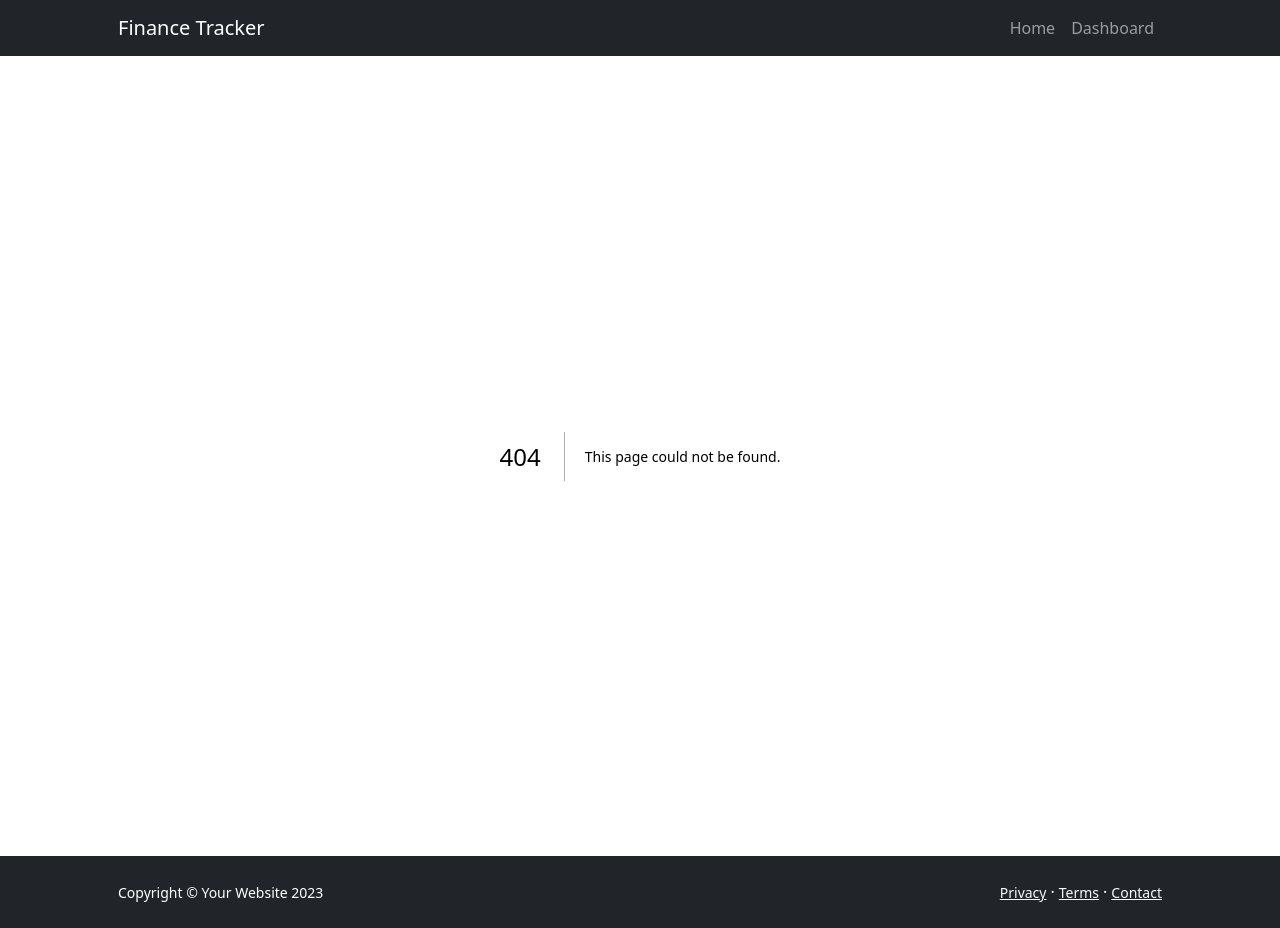
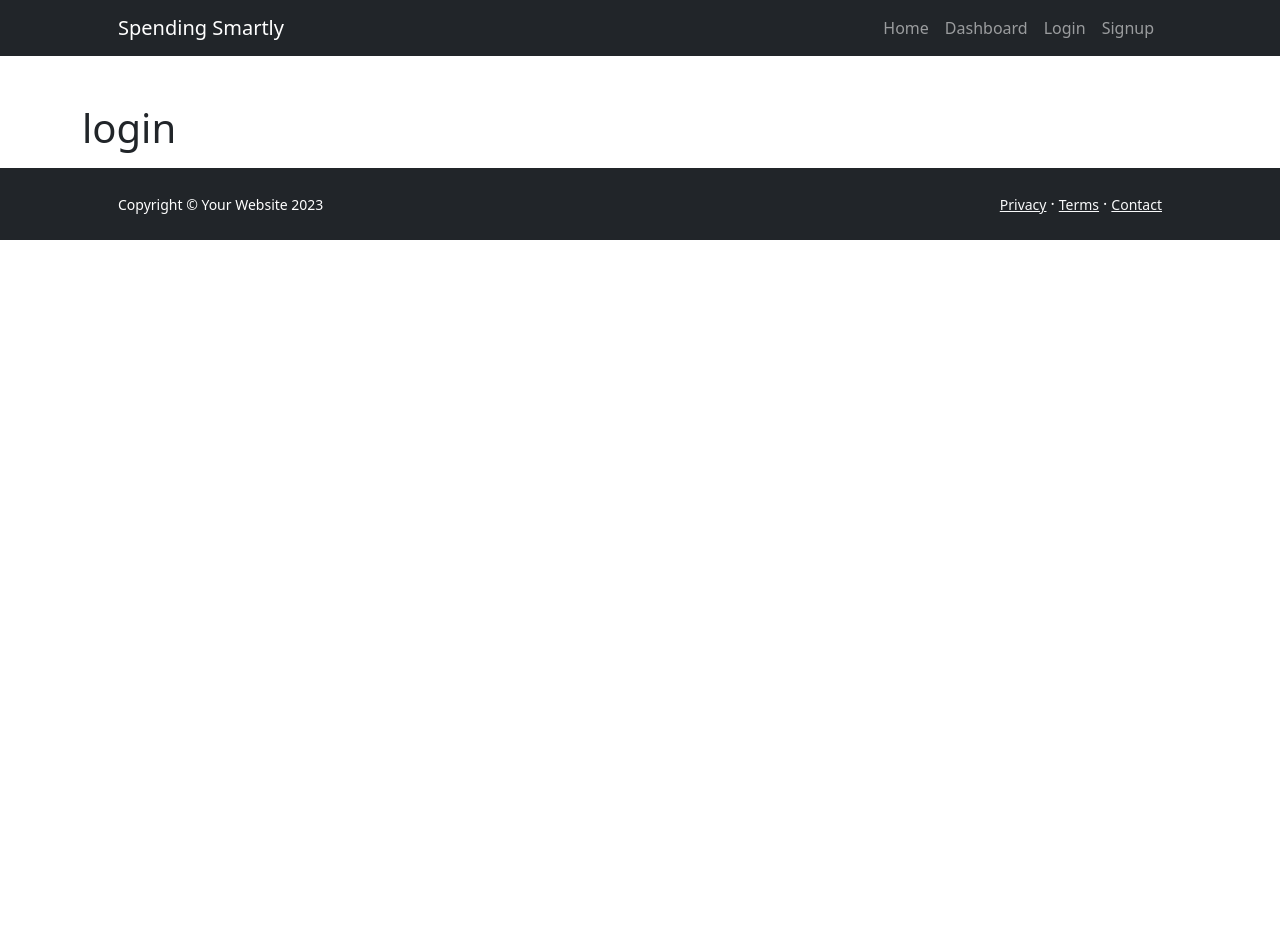
Before and after one commit to Adharrsh/finance-trackerfbla, a Next.js app: page /login in a window 1280 px wide. Before the commit this address had no page. After the commit the page ends 800 px from the top, so only its background shows below. Built offline with nearby package versions, Linux system fonts and the light colour scheme.

Commit message:
updated homepage

```diff
--- a/app/layout.tsx
+++ b/app/layout.tsx
@@ -1,6 +1,5 @@
-// src/app/layout.tsx
-import "bootstrap/dist/css/bootstrap.min.css"; // Import Bootstrap globally// Import your custom styles
-import styles from "./styles/Home.module.css";
+import "bootstrap/dist/css/bootstrap.min.css"; // Import Bootstrap globally
+import Navbar from "../components/Navbar"; // Import the Navbar component
 
 export default function Layout({ children }: { children: React.ReactNode }) {
   return (
@@ -13,57 +12,18 @@ export default function Layout({ children }: { children: React.ReactNode }) {
         />
         <meta name="description" content="" />
         <meta name="author" content="" />
-        <title>Finance Tracker</title> {/* Update title */}
-        {/* Add favicon */}
+        <title>Finance Tracker</title>
         <link rel="icon" href="/favicon.ico" />
-        {/* Bootstrap icons */}
         <link
           href="https://cdn.jsdelivr.net/npm/bootstrap-icons@1.5.0/font/bootstrap-icons.css"
           rel="stylesheet"
         />
       </head>
       <body className="d-flex flex-column h-100">
-        <main className="flex-shrink-0">
-          {/* Navigation */}
-          <nav className="navbar navbar-expand-lg navbar-dark bg-dark">
-            <div className="container px-5">
-              <a className="navbar-brand" href="/">
-                Finance Tracker
-              </a>
-              <button
-                className="navbar-toggler"
-                type="button"
-                data-bs-toggle="collapse"
-                data-bs-target="#navbarSupportedContent"
-                aria-controls="navbarSupportedContent"
-                aria-expanded="false"
-                aria-label="Toggle navigation"
-              >
-                <span className="navbar-toggler-icon"></span>
-              </button>
-              <div
-                className="collapse navbar-collapse"
-                id="navbarSupportedContent"
-              >
-                <ul className="navbar-nav ms-auto mb-2 mb-lg-0">
-                  <li className="nav-item">
-                    <a className="nav-link" href="/">
-                      Home
-                    </a>
-                  </li>
-                  <li className="nav-item">
-                    <a className="nav-link" href="/dashboard">
-                      Dashboard
-                    </a>
-                  </li>
-                </ul>
-              </div>
-            </div>
-          </nav>
+        <Navbar />
 
-          {/* Page content */}
-          <div>{children}</div>
-        </main>
+        {/* Page Content */}
+        <main className="flex-shrink-0">{children}</main>
 
         {/* Footer */}
         <footer className="bg-dark py-4 mt-auto">
@@ -90,9 +50,6 @@ export default function Layout({ children }: { children: React.ReactNode }) {
             </div>
           </div>
         </footer>
-
-        {/* Bootstrap JS */}
-        <script src="https://cdn.jsdelivr.net/npm/bootstrap@5.2.3/dist/js/bootstrap.bundle.min.js"></script>
       </body>
     </html>
   );
--- /dev/null
+++ b/app/login/page.tsx
@@ -0,0 +1,13 @@
+import React from "react";
+
+const login = () => {
+  return (
+    <div className="container mt-5">
+      <h1>login</h1>
+      <p> </p>
+      {/* Add more dashboard content here */}
+    </div>
+  );
+};
+
+export default login;
--- a/components/Navbar.tsx
+++ b/components/Navbar.tsx
@@ -1,22 +1,24 @@
-// src/components/Navbar.tsx
 import Link from "next/link";
 
 export default function Navbar() {
   return (
     <nav className="navbar navbar-expand-lg navbar-dark bg-dark">
       <div className="container px-5">
-        <a className="navbar-brand" href="/">
-          Finance Tracker
-        </a>
+        <Link href="/" className="navbar-brand">
+          Spending Smartly
+        </Link>
         <button
           className="navbar-toggler"
           type="button"
           data-bs-toggle="collapse"
           data-bs-target="#navbarSupportedContent"
+          aria-controls="navbarSupportedContent"
+          aria-expanded="false"
+          aria-label="Toggle navigation"
         >
           <span className="navbar-toggler-icon"></span>
         </button>
-        <div className="collapse navbar-collapse">
+        <div className="collapse navbar-collapse" id="navbarSupportedContent">
           <ul className="navbar-nav ms-auto mb-2 mb-lg-0">
             <li className="nav-item">
               <Link href="/" className="nav-link">
@@ -28,6 +30,16 @@ export default function Navbar() {
                 Dashboard
               </Link>
             </li>
+            <li className="nav-item">
+              <Link href="/login" className="nav-link">
+                Login
+              </Link>
+            </li>
+            <li className="nav-item">
+              <Link href="/signup" className="nav-link">
+                Signup
+              </Link>
+            </li>
           </ul>
         </div>
       </div>
```
Also changed, not shown: app/dashboard/page.tsx (+14 -0 lines), app/page.tsx (+18 -103 lines).
